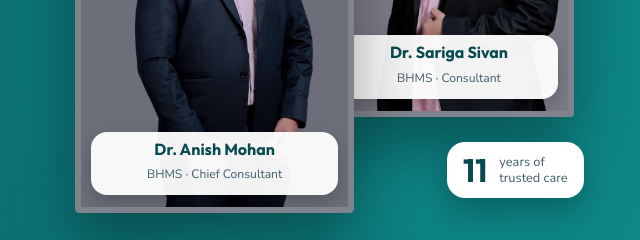
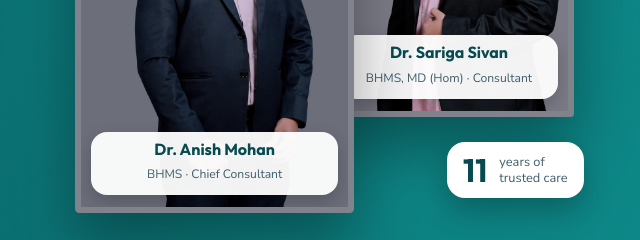
Before and after one commit to drmirshadck/dr-anish-online-clinic, a plain HTML site: page index.html in a window 1280 px wide. Shown: the part 418-658 px from the top of the page, 640-1280 px from the left. Drawn offline with Linux system fonts and the light colour scheme.

Commit message:
Dr. Sariga: add MD (Hom)

```diff
--- a/app.js
+++ b/app.js
@@ -54,7 +54,7 @@ $("#app").innerHTML = `
       <p class="lead">${esc(D.lead)}</p>
       <div class="cta"><button class="btn btn-light" data-book>Book a consultation</button><a class="btn btn-line" href="#room">Consultation room</a></div>
     </div>
-    ${D.duo ? `<div class="portrait duo">${D.duo.map((p, i) => `<figure class="arch a${i + 1}"><img src="${esc(p.photo)}" alt="${esc(p.name)}"><figcaption><b>${esc(p.name)}</b><span>${esc(p.title)}</span></figcaption></figure>`).join("")}` : `<div class="portrait"><span class="ring" aria-hidden="true"></span>
+    ${D.duo ? `<div class="portrait duo">${D.duo.map((p, i) => `<figure class="arch a${i + 1}"><img src="${esc(p.photo)}" alt="${esc(p.name)}"><figcaption><b>${esc(p.name)}</b><span>${esc(p.title).split(" · ").join('<i class="sep"> · </i>')}</span></figcaption></figure>`).join("")}` : `<div class="portrait"><span class="ring" aria-hidden="true"></span>
       <div class="disc"><img src="${esc(D.photo)}" alt="${esc(D.name)}"></div>`}
       ${D.badgeNumber ? `<div class="badge"><strong>${esc(D.badgeNumber)}</strong><span>${D.badgeText}</span></div>` : ""}
     </div>
--- a/config.js
+++ b/config.js
@@ -12,7 +12,7 @@ window.SITE = {
     photo: "dr-anish.jpg",
     duo: [
       { photo: "dr-anish.jpg",   name: "Dr. Anish Mohan",  title: "BHMS · Chief Consultant" },
-      { photo: "dr-sarigha.jpg", name: "Dr. Sariga Sivan", title: "BHMS · Consultant" }
+      { photo: "dr-sarigha.jpg", name: "Dr. Sariga Sivan", title: "BHMS, MD (Hom) · Consultant" }
     ],
     eyebrow: "Homoeopathic Physicians · Since 2015",
     role: "Homoeocare Multi Speciality Clinic, Cherpulassery",
@@ -50,7 +50,7 @@ window.SITE = {
     heading: "A clinic that takes the time to understand the whole person, not just the complaint.",
     paragraphs: [
       "Dr. Anish Mohan trained at Government Homoeopathic Medical College, Calicut, and founded Homoeocare Multi Speciality Clinic in Manjakkal, Cherpulassery, in 2015. Eleven years on, the clinic has grown into a full team serving families across Palakkad.",
-      "Dr. Sariga Sivan completed her BHMS at the University of Calicut in 2013 and brings 12 years of homoeopathic practice. Registered with the Travancore-Cochin Council of Homoeopathic Medicine (Reg. No. 10674), she consults alongside Dr. Anish at Homoeocare.",
+      "Dr. Sariga Sivan holds a BHMS from the University of Calicut (2013) and an MD (Hom), and brings 12 years of homoeopathic practice. Registered with the Travancore-Cochin Council of Homoeopathic Medicine (Reg. No. 10674), she consults alongside Dr. Anish at Homoeocare.",
       "Consultations are unhurried and detailed. Each one begins with a full case history so that treatment is individual to the patient. The online clinic brings that same approach to patients who cannot travel to Cherpulassery."
     ]
   },
@@ -105,8 +105,8 @@ window.SITE = {
       id: "sarigha",
       name: "Dr. Sariga Sivan",
       photo: "dr-sarigha-face.jpg",
-      title: "BHMS · Consultant Homoeopathic Physician",
-      bio: "BHMS from the University of Calicut (2013), with 12 years of homoeopathic practice at Homoeocare Multi Speciality Clinic, Cherpulassery. Reg. No. 10674, Travancore-Cochin Council of Homoeopathic Medicine.",
+      title: "BHMS, MD (Hom) · Consultant Homoeopathic Physician",
+      bio: "BHMS from the University of Calicut (2013) and MD (Hom), with 12 years of homoeopathic practice at Homoeocare Multi Speciality Clinic, Cherpulassery. Reg. No. 10674, Travancore-Cochin Council of Homoeopathic Medicine.",
       languages: "Malayalam, English",
       calUser: "homoeocare-dr-sariga",  // cal.com/homoeocare-dr-sariga
       roomUrl: "https://drsarigasivan.daily.co/consult",
--- a/style.css
+++ b/style.css
@@ -332,5 +332,6 @@ a.quiet{color:inherit;text-decoration:none;cursor:default}
 .duo figcaption{position:absolute;left:10px;right:10px;bottom:12px;background:rgba(255,255,255,.95);color:var(--brand-deep);border-radius:16px;padding:8px 12px;text-align:center;box-shadow:0 8px 20px rgba(0,0,0,.2)}
 .duo figcaption b{display:block;font-family:var(--display);font-size:1rem;line-height:1.2}
 .duo figcaption span{font-size:.76rem;color:#3f5d6b}
+.duo .sep{font-style:normal}
 .portrait.duo .badge{left:auto;right:-2%;bottom:2%;z-index:3}
-@media (max-width:520px){.duo figcaption{padding:6px 8px}.duo figcaption b{font-size:.86rem}.duo figcaption span{font-size:.68rem}}
+@media (max-width:520px){.duo figcaption{padding:6px 8px}.duo figcaption b{font-size:.86rem}.duo figcaption{left:6px;right:6px}.duo figcaption span{font-size:.66rem}.duo .sep{display:block;height:0;overflow:hidden}}
```
